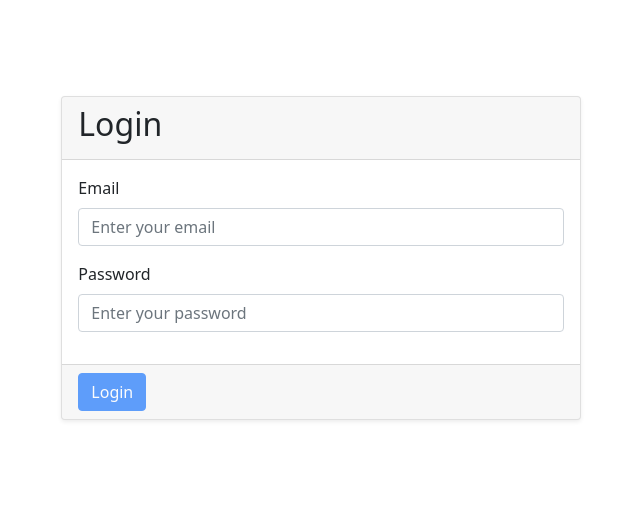
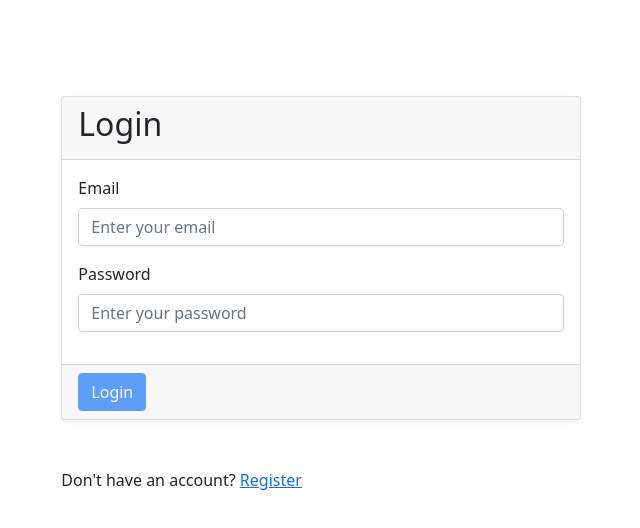
Before and after one commit to famousdev0207/laravel-twilio, a React (Create React App) app in the folder frontend/: page /login in a window 1280 px wide. Shown: the top 528 px of the page, without its empty margins (319-959 px from the left). Built offline with nearby package versions, Linux system fonts and the light colour scheme; no server answers.

Commit message:
add : link, fix : redirect after registeration

```diff
--- a/frontend/src/components/Login/Login.js
+++ b/frontend/src/components/Login/Login.js
@@ -6,7 +6,7 @@ import {
     localStorageRemove,
     localStorageSet,
 } from "../../Utilities";
-import { useNavigate } from "react-router-dom";
+import { Link, useNavigate } from "react-router-dom";
 
 const Login = ({ handleLoading }) => {
     const [email, setEmail] = useState("");
@@ -92,6 +92,10 @@ const Login = ({ handleLoading }) => {
                         </Button>
                     </Card.Footer>
                 </Card>
+                <div className="mt-5">
+                    Don't have an account?{" "}
+                    <Link to={"/register"}>Register</Link>
+                </div>
             </Col>
         </Row>
     );
--- a/frontend/src/components/Login/Register.js
+++ b/frontend/src/components/Login/Register.js
@@ -1,12 +1,13 @@
 import React, { useState } from "react";
 import { Button, Card, Col, Form, Row } from "react-bootstrap";
-import { Link } from "react-router-dom";
+import { Link, useNavigate } from "react-router-dom";
 import { baseUrl } from "../../Utilities";
 
 export const Register = () => {
     const [name, setName] = useState("");
     const [email, setEmail] = useState("");
     const [password, setPassword] = useState("");
+    const navigator = useNavigate();
 
     const handleSubmit = async () => {
         await fetch(baseUrl + "/register", {
@@ -19,10 +20,13 @@ export const Register = () => {
             headers: {
                 "Content-Type": "application/json",
             },
-        }).then((res) => {
-            console.log(res);
-            return res;
-        });
+        })
+            .then((res) => {
+                // console.log(res);
+                if (res.ok) navigator("/login");
+                return res;
+            })
+            .catch((err) => console.log(err));
     };
 
     const handleNameChange = (e) => {
@@ -90,7 +94,7 @@ export const Register = () => {
                     </Card.Footer>
                 </Card>
                 <div className="mt-5">
-                    Already a user? <Link to="/login">Login</Link>
+                    Already have an account? <Link to="/login">Login</Link>
                 </div>
             </Col>
         </Row>
```
